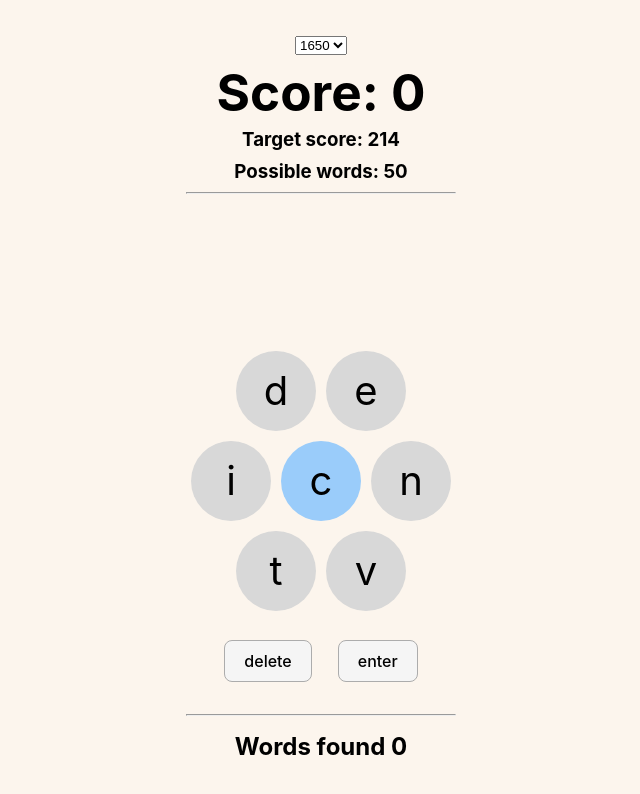
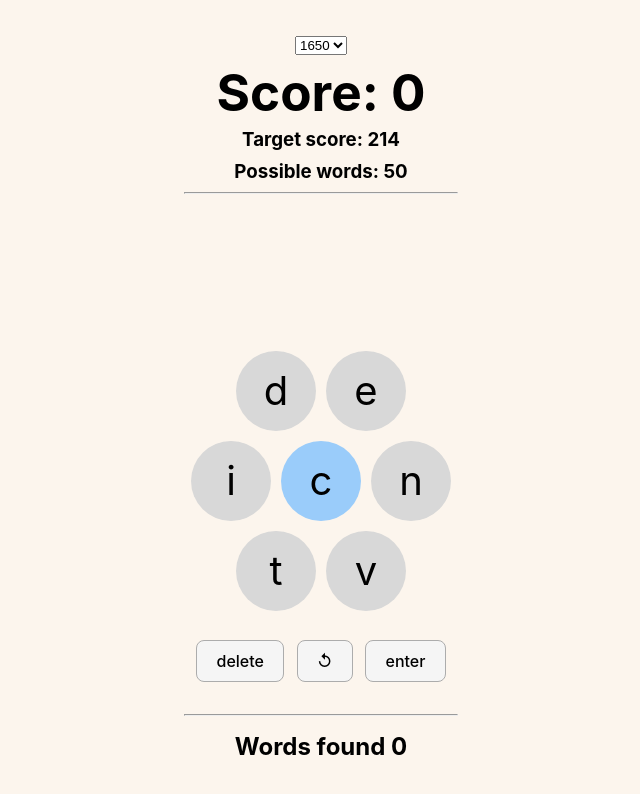
Before and after one commit to MarkyMan4/unscramble, a React (Vite) app: page / in a window 1280 px wide. Shown: the top 794 px of the page, without its empty margins (319-959 px from the left). Built offline with nearby package versions, Linux system fonts and the light colour scheme.

Commit message:
added shuffle button

```diff
--- a/src/components/controls.tsx
+++ b/src/components/controls.tsx
@@ -32,6 +32,19 @@ function Controls({centLetter, letters, checkWordCallback}: {centLetter: string,
         setInput(val => val.substring(0, val.length - 1));
     }
 
+    const scrambleLetters = () => {
+        let currentLetters = outerLetters;
+        let shuffled = [];
+
+        while(currentLetters!.length > 0) {
+            let index = Math.floor(Math.random() * currentLetters!.length);
+            shuffled.push(currentLetters![index]);
+            currentLetters!.splice(index, 1);
+        }
+
+        setOuterLetters(shuffled);
+    }
+
     return (
         <div key={ centLetter }>
             { getFormattedInput() }
@@ -49,6 +62,7 @@ function Controls({centLetter, letters, checkWordCallback}: {centLetter: string,
                     <br />
                     <br />
                     <button onClick={ deleteChar } className="side-margins">delete</button>
+                    <button onClick={ scrambleLetters }>&#8634;</button>
                     <button onClick={ checkWord } className="side-margins">enter</button>
                 </div>
                 :
```
